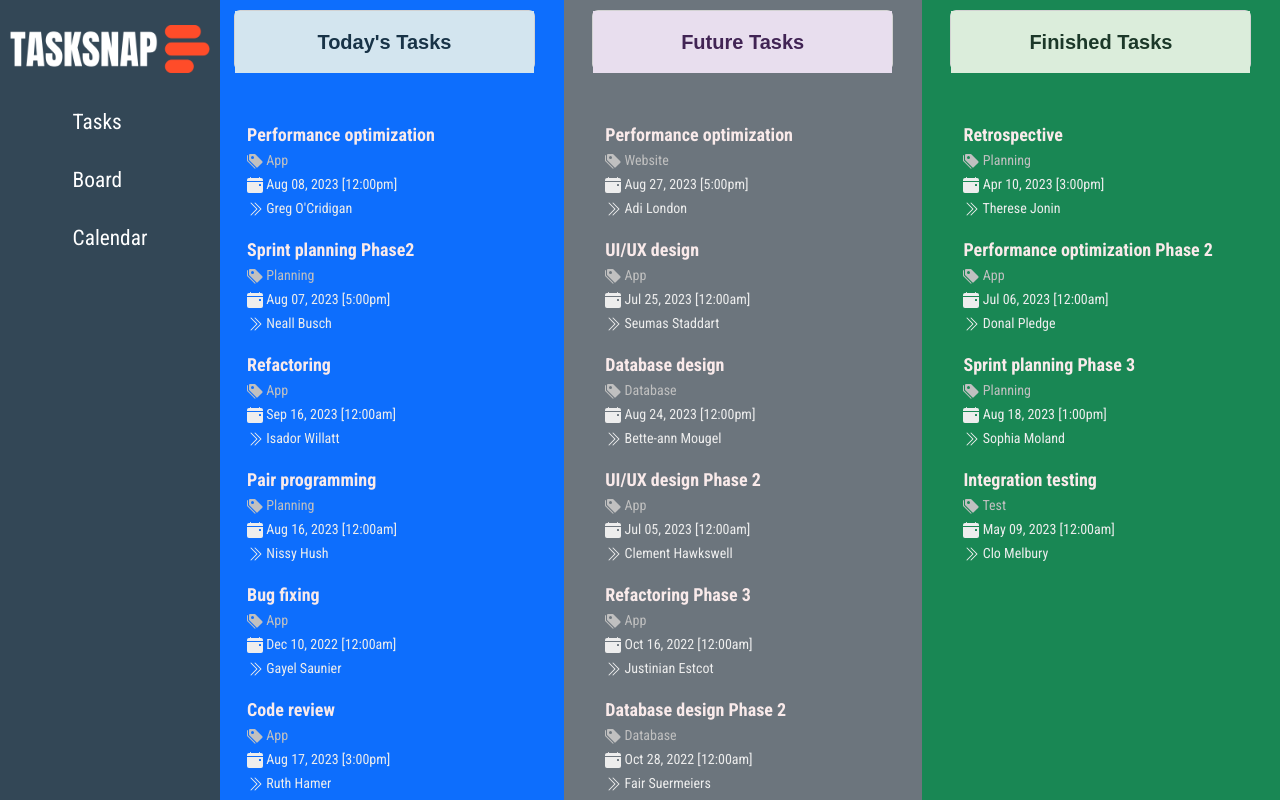
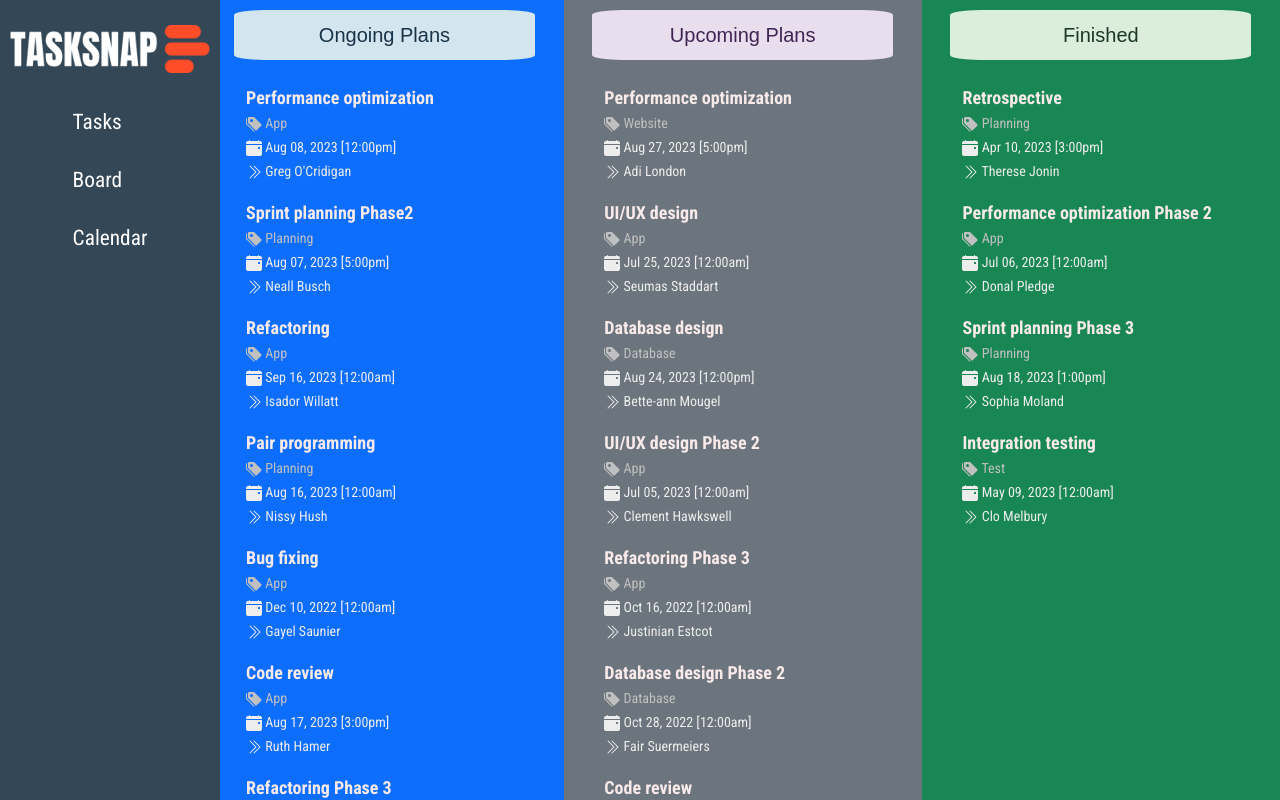
Before and after one commit to thitikl/React_taskSnap, a React (Create React App) app: page /board in a window 1280 px wide. Built offline with nearby package versions, Linux system fonts and the light colour scheme.

Commit message:
Fixed CSS and Console Errros

```diff
--- a/src/Board/Board.js
+++ b/src/Board/Board.js
@@ -53,7 +53,7 @@ export default function Board(props) {
                   width="16"
                   height="16"
                   fill="currentColor"
-                  class="bi bi-tags-fill"
+                  className="bi bi-tags-fill"
                   viewBox="0 0 16 16"
                 >
                   <path d="M2 2a1 1 0 0 1 1-1h4.586a1 1 0 0 1 .707.293l7 7a1 1 0 0 1 0 1.414l-4.586 4.586a1 1 0 0 1-1.414 0l-7-7A1 1 0 0 1 2 6.586V2zm3.5 4a1.5 1.5 0 1 0 0-3 1.5 1.5 0 0 0 0 3z" />
@@ -68,7 +68,7 @@ export default function Board(props) {
                   width="16"
                   height="16"
                   fill="currentColor"
-                  class="bi bi-calendar-event-fill"
+                  className="bi bi-calendar-event-fill"
                   viewBox="0 0 16 16"
                 >
                   <path d="M4 .5a.5.5 0 0 0-1 0V1H2a2 2 0 0 0-2 2v1h16V3a2 2 0 0 0-2-2h-1V.5a.5.5 0 0 0-1 0V1H4V.5zM16 14V5H0v9a2 2 0 0 0 2 2h12a2 2 0 0 0 2-2zm-3.5-7h1a.5.5 0 0 1 .5.5v1a.5.5 0 0 1-.5.5h-1a.5.5 0 0 1-.5-.5v-1a.5.5 0 0 1 .5-.5z" />
@@ -83,15 +83,15 @@ export default function Board(props) {
                   width="16"
                   height="16"
                   fill="currentColor"
-                  class="bi bi-chevron-double-right"
+                  className="bi bi-chevron-double-right"
                   viewBox="0 0 16 16"
                 >
                   <path
-                    fill-rule="evenodd"
+                    fillRule="evenodd"
                     d="M3.646 1.646a.5.5 0 0 1 .708 0l6 6a.5.5 0 0 1 0 .708l-6 6a.5.5 0 0 1-.708-.708L9.293 8 3.646 2.354a.5.5 0 0 1 0-.708z"
                   />
                   <path
-                    fill-rule="evenodd"
+                    fillRule="evenodd"
                     d="M7.646 1.646a.5.5 0 0 1 .708 0l6 6a.5.5 0 0 1 0 .708l-6 6a.5.5 0 0 1-.708-.708L13.293 8 7.646 2.354a.5.5 0 0 1 0-.708z"
                   />
                 </svg>{" "}
@@ -127,7 +127,6 @@ export default function Board(props) {
             }}
           >
             <div
-              className="card"
               style={{
                 height: "60px",
                 marginTop: "10px",
@@ -137,26 +136,31 @@ export default function Board(props) {
               }}
             >
               <div
-                className="card-body text-center"
+                className="text-center"
                 style={{
-                  fontSize: "20px",
-                  fontWeight: "bold",
-                  fontFamily: "sans-serif",
                   backgroundColor: "rgb(211, 229, 239)",
                   color: "rgb(24, 51, 71)",
+                  fontSize: "20px",
+                  fontFamily: "sans-serif",
+                  padding: "10px",
+                  borderRadius: "10%",
                 }}
               >
-                Today's Tasks
+                Ongoing Plans
               </div>
-              <div className="mt-5">
+              <div className="mt-4">
                 {renderTasks(todayTasks)}
                 <button
-                  className="btn btn-primary rounded-circle"
+                  className="btn rounded-circle"
                   style={{
                     fontSize: "30px",
                     display: "block",
                     marginLeft: "auto",
                     marginRight: "auto",
+                    backgroundColor: "black",
+                    color: "white",
+                    border: "none",
+                    marginBottom: "10px",
                   }}
                 >
                   <FaPlus />
@@ -167,14 +171,13 @@ export default function Board(props) {
           <div
             className="col-md-4 bg-secondary d-flex"
             style={{
-                overflowY: "auto",
-                maxHeight: "100%",
-                msOverflowStyle: "none",
-                scrollbarWidth: "none",
-              }}
+              overflowY: "auto",
+              maxHeight: "100%",
+              msOverflowStyle: "none",
+              scrollbarWidth: "none",
+            }}
           >
             <div
-              className="card"
               style={{
                 height: "60px",
                 marginTop: "10px",
@@ -184,26 +187,31 @@ export default function Board(props) {
               }}
             >
               <div
-                className="card-body text-center"
+                className="text-center"
                 style={{
                   fontSize: "20px",
-                  fontWeight: "bold",
                   fontFamily: "sans-serif",
+                  padding: "10px",
+                  borderRadius: "10%",
                   color: "rgb(65, 36, 84)",
                   backgroundColor: "rgb(232, 222, 238)",
                 }}
               >
-                Future Tasks
+                Upcoming Plans
               </div>
-              <div className="mt-5">
+              <div className="mt-4">
                 {renderTasks(upcomingTasks)}
                 <button
-                  className="btn btn-primary rounded-circle"
+                  className="btn rounded-circle"
                   style={{
                     fontSize: "30px",
                     display: "block",
                     marginLeft: "auto",
                     marginRight: "auto",
+                    backgroundColor: "black",
+                    color: "white",
+                    border: "none",
+                    marginBottom: "10px",
                   }}
                 >
                   <FaPlus />
@@ -221,7 +229,6 @@ export default function Board(props) {
             }}
           >
             <div
-              className="card"
               style={{
                 height: "60px",
                 marginTop: "10px",
@@ -231,18 +238,19 @@ export default function Board(props) {
               }}
             >
               <div
-                className="card-body text-center"
+                className="text-center"
                 style={{
                   fontSize: "20px",
-                  fontWeight: "bold",
                   fontFamily: "sans-serif",
                   color: "rgb(28, 56, 41)",
                   backgroundColor: "rgb(219, 237, 219)",
+                  padding: "10px",
+                  borderRadius: "10%",
                 }}
               >
-                Finished Tasks
+                Finished
               </div>
-              <div className="mt-5">{renderTasks(finishedTasks)}</div>
+              <div className="mt-4">{renderTasks(finishedTasks)}</div>
             </div>
           </div>
         </div>
```
